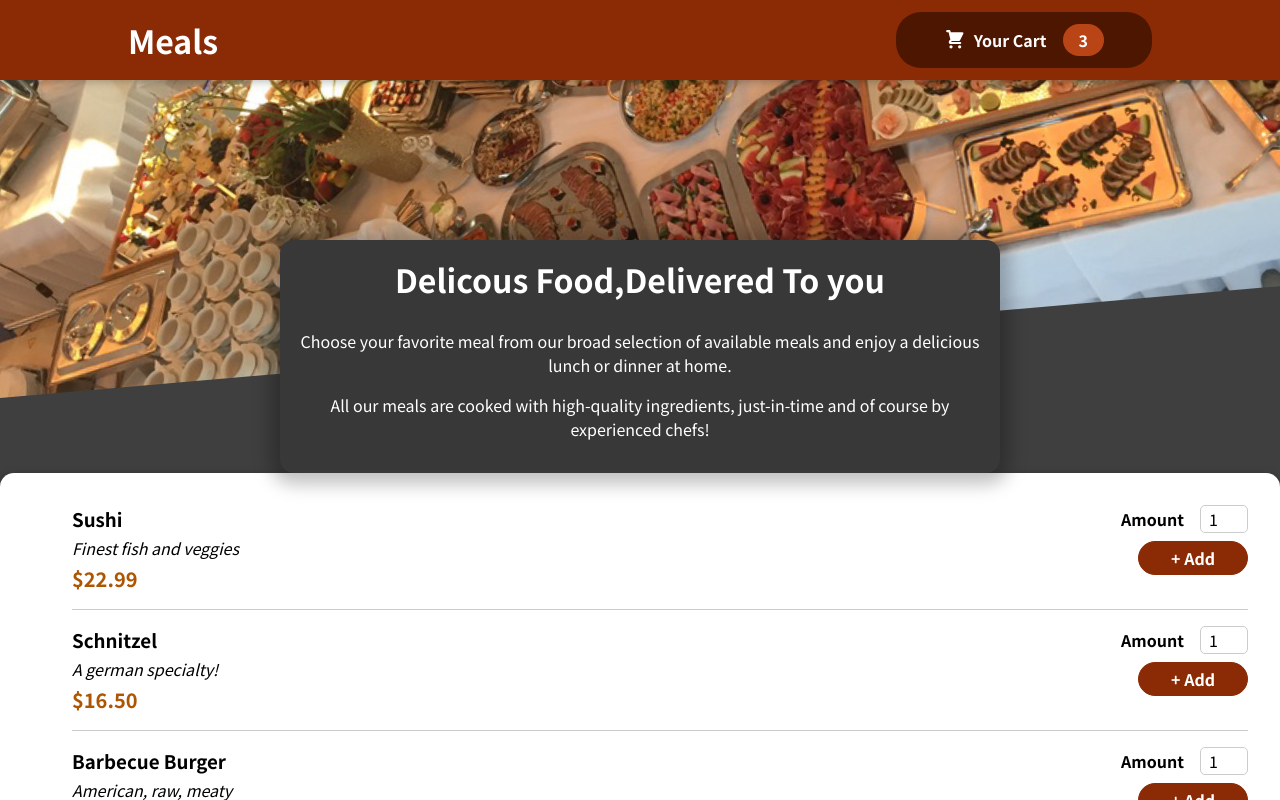
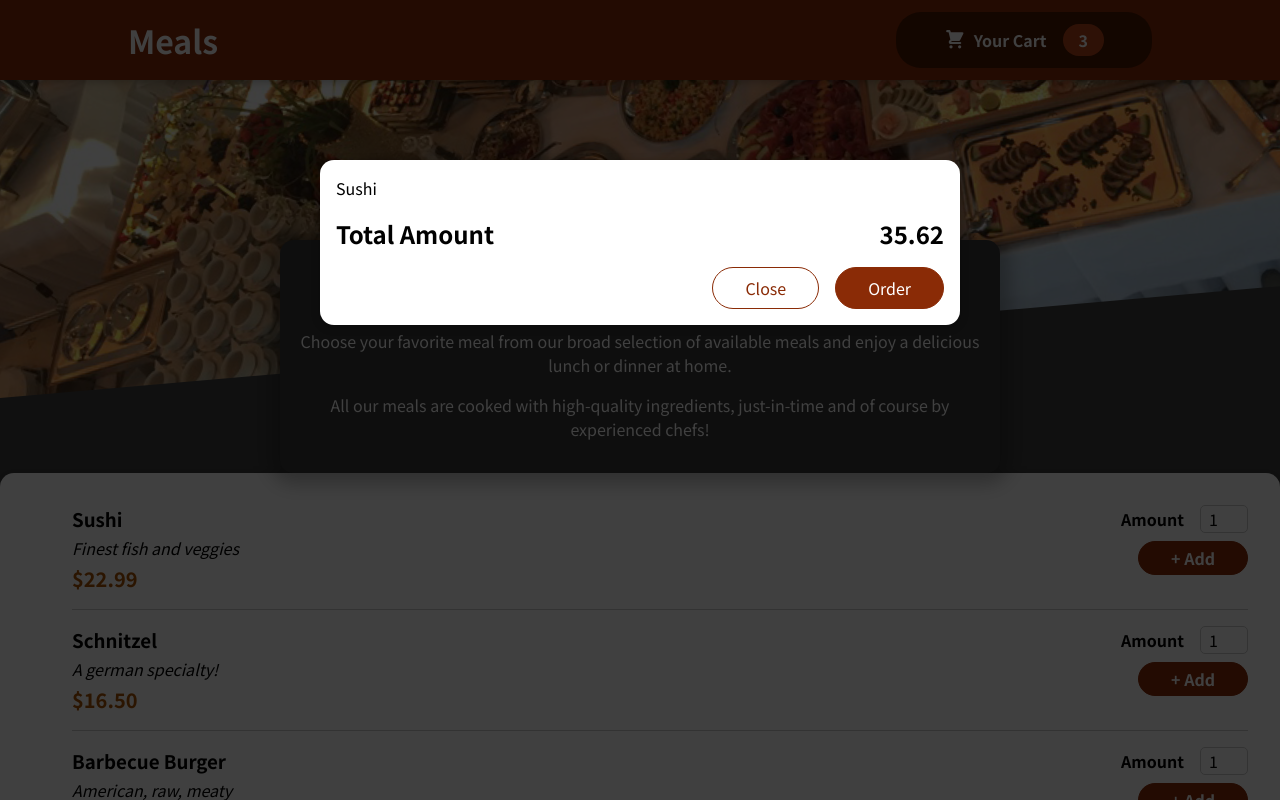
Before and after one commit to arpit00714/Resturant-website, a React (Create React App) app: page / in a window 1280 px wide. Shown: the top 800 px of the page. Built offline with nearby package versions, Linux system fonts and the light colour scheme.

Commit message:
Add_Modal

```diff
--- a/public/index.html
+++ b/public/index.html
@@ -28,6 +28,7 @@
   </head>
   <body>
     <noscript>You need to enable JavaScript to run this app.</noscript>
+    <div id="overlays"></div>
     <div id="root"></div>
     <!--
       This HTML file is a template.
--- a/src/App.js
+++ b/src/App.js
@@ -2,10 +2,12 @@ import react,{ Fragment } from "react";
 
 import Header from "./components/Layout/Header";
 import Meals from "./components/Meals/Meals";
+import Cart from "./components/Cart/Cart";
 
 function App() {
   return (
     <Fragment>
+      <Cart />
       <Header />
       <main>
        <Meals />
--- /dev/null
+++ b/src/components/Cart/Cart.js
@@ -0,0 +1,31 @@
+import Modal from "../UI/Modal";
+import classes from "./Cart.module.css";
+
+
+const Cart = (props) => {
+  const cartItems = (
+    <ul className={classes["cart-items"]}>
+      {[{ id: "c1", name: "Sushi", amount: 2, price: 12.99 }].map((item) => (
+        <li >{item.name}</li>
+      ))}
+    </ul>
+  );
+
+  return (
+    <Modal>
+
+      {cartItems}
+      <div className={classes.total}>
+        <span>Total Amount</span>
+        <span>35.62</span>
+      </div>
+      <div className={classes.actions}>
+        <button className={classes['button--alt']}>Close</button>
+        <button className={classes.button}>Order</button>
+      </div>
+
+    </Modal>
+  );
+};
+
+export default Cart;
--- /dev/null
+++ b/src/components/Cart/Cart.module.css
@@ -0,0 +1,46 @@
+.cart-items {
+    list-style: none;
+    margin: 0;
+    padding: 0;
+    max-height: 20rem;
+    overflow: auto;
+  }
+
+  .total {
+    display: flex;
+    justify-content: space-between;
+    align-items: center;
+    font-weight: bold;
+    font-size: 1.5rem;
+    margin: 1rem 0;
+  }
+
+  .actions {
+    text-align: right;
+  }
+
+  .actions button {
+    font: inherit;
+    cursor: pointer;
+    background-color: transparent;
+    border: 1px solid #8a2b06;
+    padding: 0.5rem 2rem;
+    border-radius: 25px;
+    margin-left: 1rem;
+  }
+
+  .actions button:hover,
+  .actions button:active {
+    background-color: #5a1a01;
+    border-color: #5a1a01;
+    color: white;
+  }
+
+  .actions .button--alt {
+    color: #8a2b06;
+  }
+
+  .actions .button {
+    background-color: #8a2b06;
+    color: white;
+  }
--- /dev/null
+++ b/src/components/UI/Modal.js
@@ -0,0 +1,31 @@
+import { Fragment } from "react";
+import classes from "./Modal.module.css";
+import ReactDOM from "react-dom";
+
+const Backdrop = (props) => {
+  return <div className={classes.backdrop} />;
+};
+
+const ModalOverlay = (props) => {
+  return (
+    <div className={classes.modal}>
+      <div className={classes.content}>{props.children}</div>
+    </div>
+  );
+};
+
+const portalElement = document.getElementById("overlays");
+
+const Modal = (props) => {
+  return (
+    <Fragment>
+      {ReactDOM.createPortal(<Backdrop />, portalElement)}
+      {ReactDOM.createPortal(
+        <ModalOverlay>{props.children}</ModalOverlay>,
+        portalElement
+      )}
+    </Fragment>
+  );
+};
+
+export default Modal;
--- /dev/null
+++ b/src/components/UI/Modal.module.css
@@ -0,0 +1,40 @@
+.backdrop {
+    position: fixed;
+    top: 0;
+    left: 0;
+    width: 100%;
+    height: 100vh;
+    z-index: 20;
+    background-color: rgba(0, 0, 0, 0.75);
+  }
+
+  .modal {
+    position: fixed;
+    top: 20vh;
+    left: 5%;
+    width: 90%;
+    background-color: white;
+    padding: 1rem;
+    border-radius: 14px;
+    box-shadow: 0 2px 8px rgba(0, 0, 0, 0.25);
+    z-index: 30;
+    animation: slide-down 300ms ease-out forwards;
+  }
+
+  @media (min-width: 768px) {
+    .modal {
+      width: 40rem;
+      left: calc(50% - 20rem);
+    }
+  }
+
+  @keyframes slide-down {
+    from {
+      opacity: 0;
+      transform: translateY(-3rem);
+    }
+    to {
+      opacity: 1;
+      transform: translateY(0);
+    }
+  }
```
